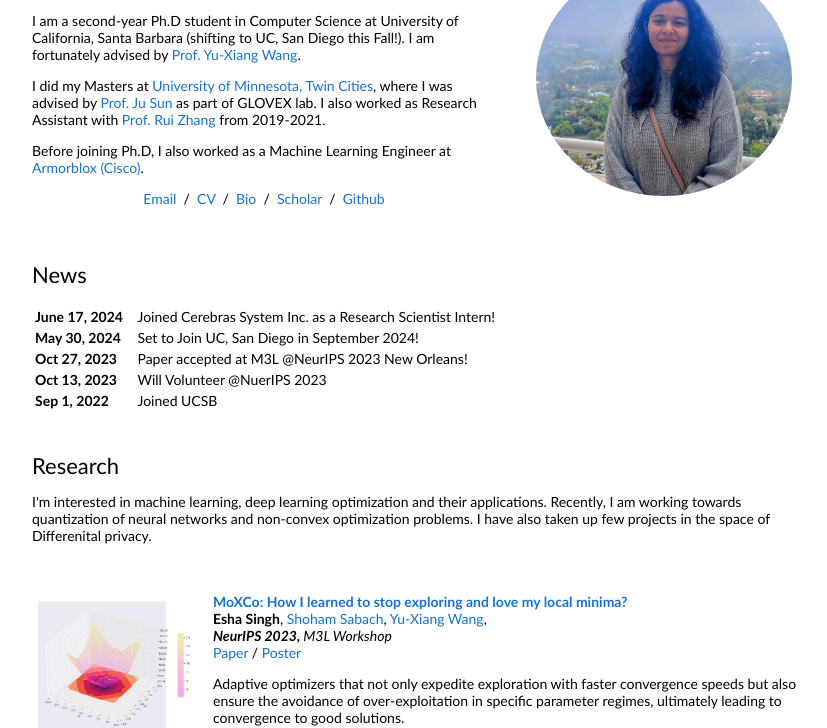
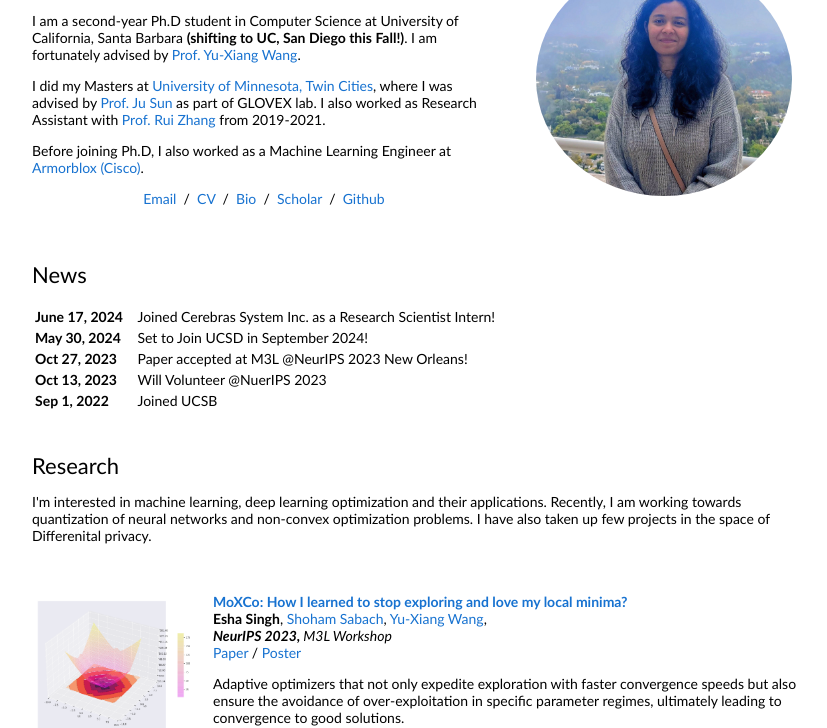
Before and after one commit to esha-singh/esha-singh.github.io, a plain HTML site: page index.html in a window 1280 px wide. Shown: the part 89-817 px from the top of the page, without its empty margins (228-1055 px from the left). Drawn offline with Linux system fonts and the light colour scheme.

Commit message:
Update index.html

```diff
--- a/index.html
+++ b/index.html
@@ -22,7 +22,7 @@
                 <p class="name" style="text-align: center;">
                   Esha Singh
                 </p>
-                <p>I am a second-year Ph.D student in Computer Science at University of California, Santa Barbara (shifting to UC, San Diego this Fall!). I am fortunately advised by <a href="https://sites.cs.ucsb.edu/~yuxiangw/">Prof. Yu-Xiang Wang</a>.
+                <p>I am a second-year Ph.D student in Computer Science at University of California, Santa Barbara <strong> (shifting to UC, San Diego this Fall!)</strong>. I am fortunately advised by <a href="https://sites.cs.ucsb.edu/~yuxiangw/">Prof. Yu-Xiang Wang</a>.
                 </p>
                 <p>
                   I did my Masters at <a href="https://cse.umn.edu/cs"> University of Minnesota, Twin Cities</a>, where I was advised by <a href="https://sunju.org/">Prof. Ju Sun</a> as part of GLOVEX lab. I also worked as Research Assistant with <a href="https://ruizhang.umn.edu/">Prof. Rui Zhang </a> from 2019-2021.
@@ -59,7 +59,7 @@
                 </tr>
                 <tr>
                   <td padding: 15 15px;><strong>May 30, 2024 </strong>&nbsp;&nbsp;</td>
-                  <td>Set to Join UC, San Diego in September 2024! </td>
+                  <td>Set to Join UCSD in September 2024! </td>
                 </tr>
                 <tr>
                   <td padding: 15 15px;><strong>Oct 27, 2023 </strong>&nbsp;&nbsp;</td>
```
